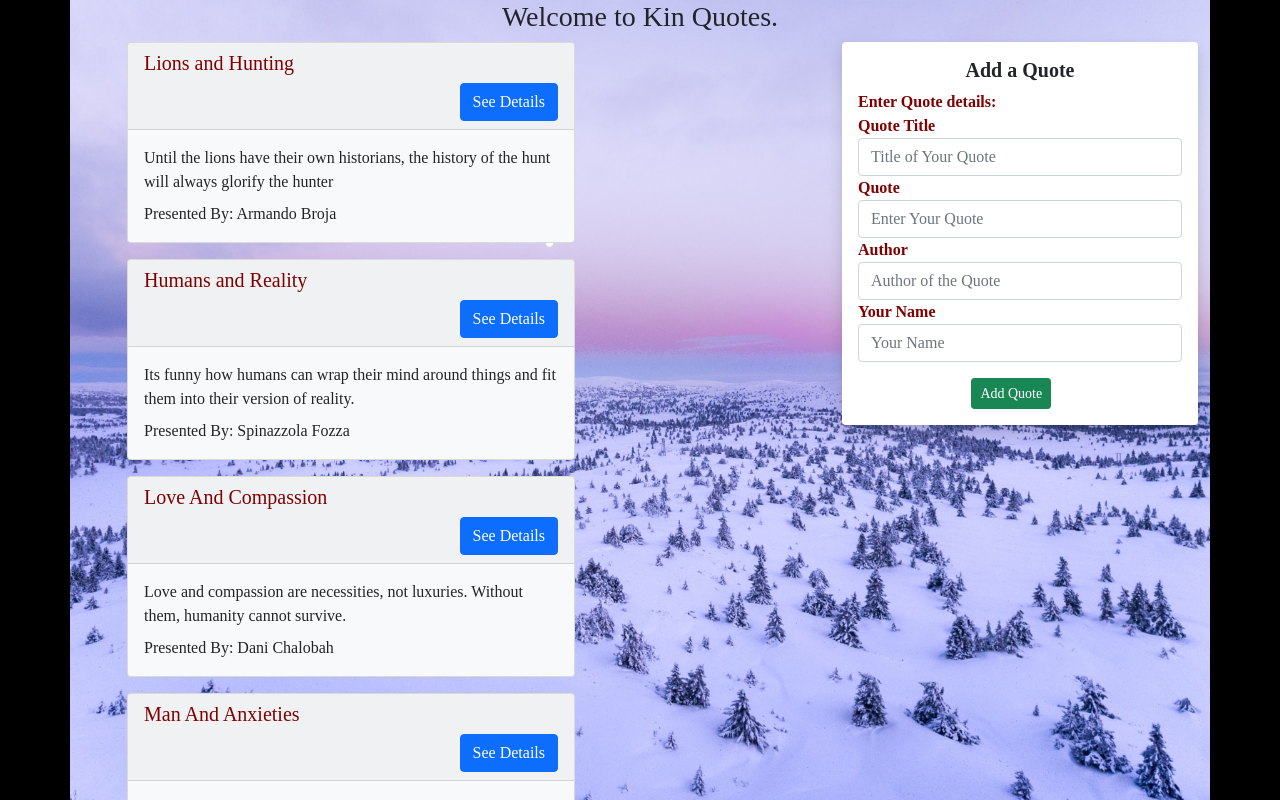
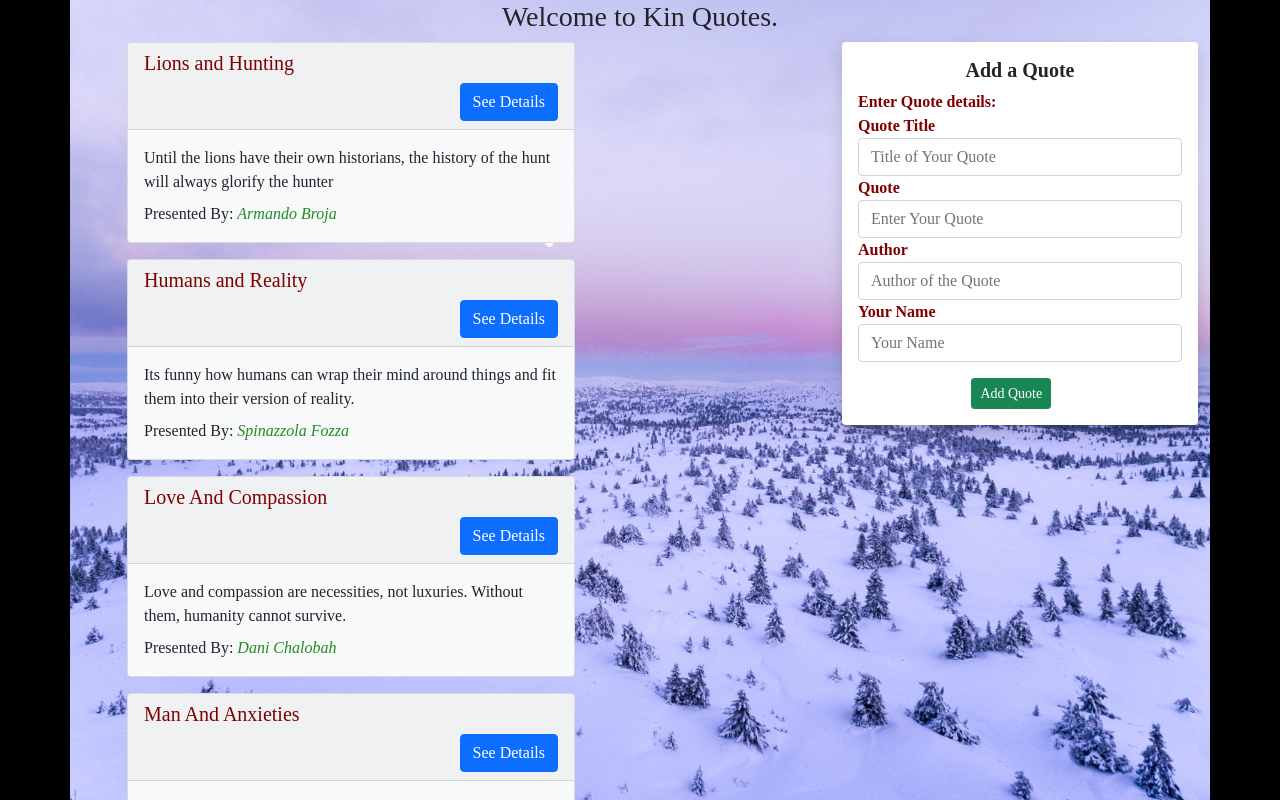
Before and after one commit to fkinyae/quotes, an Angular app: page / in a window 1280 px wide. Shown: the top 800 px of the page. Built offline with nearby package versions, Linux system fonts and the light colour scheme; a web font is replaced by a local one.

Commit message:
add styling for the submitted by element

```diff
--- a/src/app/quote/quote.component.css
+++ b/src/app/quote/quote.component.css
@@ -19,3 +19,11 @@ h5 {
 #vote {
     float: right;
 }
+
+#submitter {
+    float: left;
+}
+#submittern {
+    color: forestgreen;
+    font-style: italic;
+}
```
